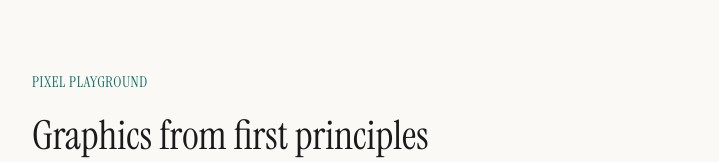
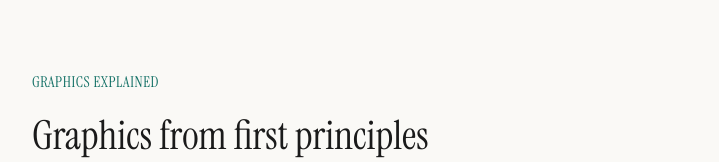
Before and after one commit to arrxy/pixel-labs, a React (Vite) app: page / in a window 1280 px wide. Shown: the top 162 px of the page, without its empty margins (280-999 px from the left). Built offline with nearby package versions, Linux system fonts and the light colour scheme.

Commit message:
Rename site to Graphics Explained

```diff
--- a/index.html
+++ b/index.html
@@ -4,7 +4,7 @@
     <meta charset="UTF-8" />
     <link rel="icon" type="image/svg+xml" href="/favicon.svg" />
     <meta name="viewport" content="width=device-width, initial-scale=1.0" />
-    <title>Pixel Playground | Interactive Computer Graphics Lessons</title>
+    <title>Graphics Explained | Interactive Computer Graphics Lessons</title>
     <meta
       name="description"
       content="Learn computer graphics from first principles with interactive lessons on vectors, matrices, cameras, projections, NDC, and pixels."
@@ -13,8 +13,8 @@
     <link rel="canonical" href="https://learn.graphics.aritro.tech/" />
     <link rel="alternate" type="text/plain" href="/llms.txt" title="LLM-readable site summary" />
     <meta property="og:type" content="website" />
-    <meta property="og:site_name" content="Pixel Playground" />
-    <meta property="og:title" content="Pixel Playground | Interactive Computer Graphics Lessons" />
+    <meta property="og:site_name" content="Graphics Explained" />
+    <meta property="og:title" content="Graphics Explained | Interactive Computer Graphics Lessons" />
     <meta
       property="og:description"
       content="Learn computer graphics from first principles with interactive lessons on vectors, matrices, cameras, projections, NDC, and pixels."
@@ -24,26 +24,26 @@
     <meta property="og:image:type" content="image/png" />
     <meta property="og:image:width" content="1200" />
     <meta property="og:image:height" content="630" />
-    <meta property="og:image:alt" content="Pixel Playground, interactive computer graphics lessons" />
+    <meta property="og:image:alt" content="Graphics Explained, interactive computer graphics lessons" />
     <meta name="twitter:card" content="summary_large_image" />
-    <meta name="twitter:title" content="Pixel Playground | Interactive Computer Graphics Lessons" />
+    <meta name="twitter:title" content="Graphics Explained | Interactive Computer Graphics Lessons" />
     <meta
       name="twitter:description"
       content="Interactive lessons on the mathematics and pipelines behind computer graphics."
     />
     <meta name="twitter:image" content="https://learn.graphics.aritro.tech/social-card.png" />
-    <meta name="twitter:image:alt" content="Pixel Playground, interactive computer graphics lessons" />
+    <meta name="twitter:image:alt" content="Graphics Explained, interactive computer graphics lessons" />
     <meta name="theme-color" content="#0f6e63" />
     <script id="page-structured-data" type="application/ld+json">
       {
         "@context": "https://schema.org",
         "@type": "CollectionPage",
-        "name": "Pixel Playground | Interactive Computer Graphics Lessons",
+        "name": "Graphics Explained | Interactive Computer Graphics Lessons",
         "description": "Learn computer graphics from first principles with interactive lessons on vectors, matrices, cameras, projections, NDC, and pixels.",
         "url": "https://learn.graphics.aritro.tech/",
         "isPartOf": {
           "@type": "WebSite",
-          "name": "Pixel Playground",
+          "name": "Graphics Explained",
           "url": "https://learn.graphics.aritro.tech"
         },
         "hasPart": [
--- a/src/Home.tsx
+++ b/src/Home.tsx
@@ -21,7 +21,7 @@ export function Home() {
   return (
     <main id="main-content" className="home" tabIndex={-1}>
       <header className="home-header">
-        <p className="home-brand">Pixel Playground</p>
+        <p className="home-brand">Graphics Explained</p>
         <h1>Graphics from first principles</h1>
         <p className="home-lead">Interactive lessons on the math and pipelines behind computer graphics.</p>
       </header>
--- a/src/components/LessonNav.tsx
+++ b/src/components/LessonNav.tsx
@@ -120,7 +120,7 @@ export function LessonNav({ brand, ariaLabel, groups }: Props) {
             <button type="button" className="nav-icon-btn" aria-label="Close menu" onClick={close}>
               <CloseIcon />
             </button>
-            <a className="nav-icon-btn" href="/" aria-label="Back to Pixel Playground">
+            <a className="nav-icon-btn" href="/" aria-label="Back to Graphics Explained">
               <BackIcon />
             </a>
           </div>
--- a/src/components/PageMetadata.tsx
+++ b/src/components/PageMetadata.tsx
@@ -1,25 +1,25 @@
 import { useEffect } from 'react'
 
 const SITE_URL = 'https://learn.graphics.aritro.tech'
-const SOCIAL_IMAGE_ALT = 'Pixel Playground, interactive computer graphics lessons'
+const SOCIAL_IMAGE_ALT = 'Graphics Explained, interactive computer graphics lessons'
 
 type PageKey = 'home' | 'linear-algebra' | 'viewing'
 
 const pages = {
   home: {
-    title: 'Pixel Playground | Interactive Computer Graphics Lessons',
+    title: 'Graphics Explained | Interactive Computer Graphics Lessons',
     description:
       'Learn computer graphics from first principles with interactive lessons on vectors, matrices, cameras, projections, NDC, and pixels.',
     path: '/',
   },
   'linear-algebra': {
-    title: 'Linear Algebra for Computer Graphics | Pixel Playground',
+    title: 'Linear Algebra for Computer Graphics | Graphics Explained',
     description:
       'Learn vectors, matrices, transforms, determinants, inverses, and 3D homogeneous coordinates through interactive computer graphics lessons.',
     path: '/linear-algebra',
   },
   viewing: {
-    title: '3D Viewing and Projection | Pixel Playground',
+    title: '3D Viewing and Projection | Graphics Explained',
     description:
       'Learn camera spaces, view matrices, orthographic and perspective projection, clipping, NDC, and viewport mapping interactively.',
     path: '/viewing',
@@ -46,7 +46,7 @@ export function PageMetadata({ page }: { page: PageKey }) {
     setMeta('meta[name="description"]', 'name', 'description', metadata.description)
     setMeta('meta[name="robots"]', 'name', 'robots', 'index, follow, max-image-preview:large')
     setMeta('meta[property="og:type"]', 'property', 'og:type', 'website')
-    setMeta('meta[property="og:site_name"]', 'property', 'og:site_name', 'Pixel Playground')
+    setMeta('meta[property="og:site_name"]', 'property', 'og:site_name', 'Graphics Explained')
     setMeta('meta[property="og:title"]', 'property', 'og:title', metadata.title)
     setMeta('meta[property="og:description"]', 'property', 'og:description', metadata.description)
     setMeta('meta[property="og:url"]', 'property', 'og:url', canonicalUrl)
@@ -84,7 +84,7 @@ export function PageMetadata({ page }: { page: PageKey }) {
       url: canonicalUrl,
       isPartOf: {
         '@type': 'WebSite',
-        name: 'Pixel Playground',
+        name: 'Graphics Explained',
         url: SITE_URL,
       },
       ...(page === 'home'
@@ -109,7 +109,7 @@ export function PageMetadata({ page }: { page: PageKey }) {
                   {
                     '@type': 'ListItem',
                     position: 1,
-                    name: 'Pixel Playground',
+                    name: 'Graphics Explained',
                     item: `${SITE_URL}/`,
                   },
                   {
```
Also changed, not shown: linear-algebra/index.html (+8 -8 lines), viewing/index.html (+8 -8 lines), public/llms-full.txt, public/llms.txt, public/social-card.png, public/social-card.svg.
